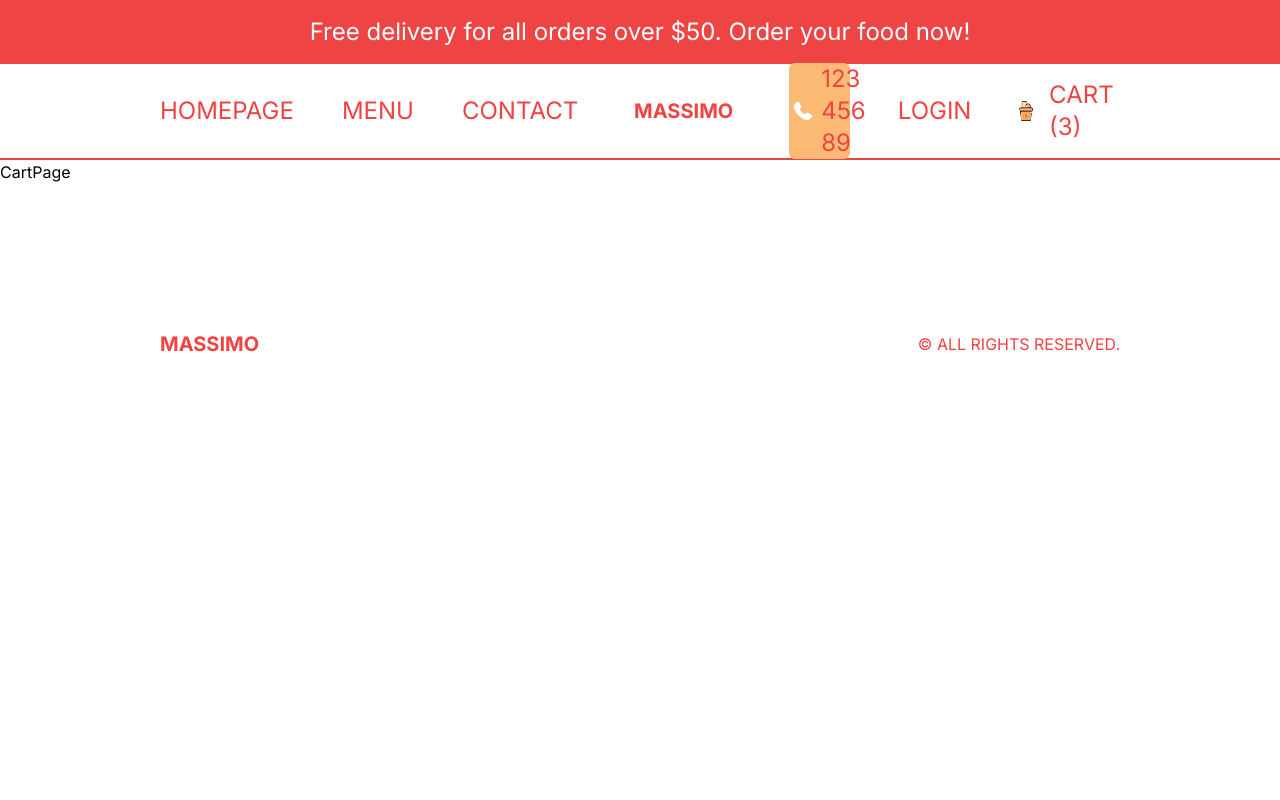
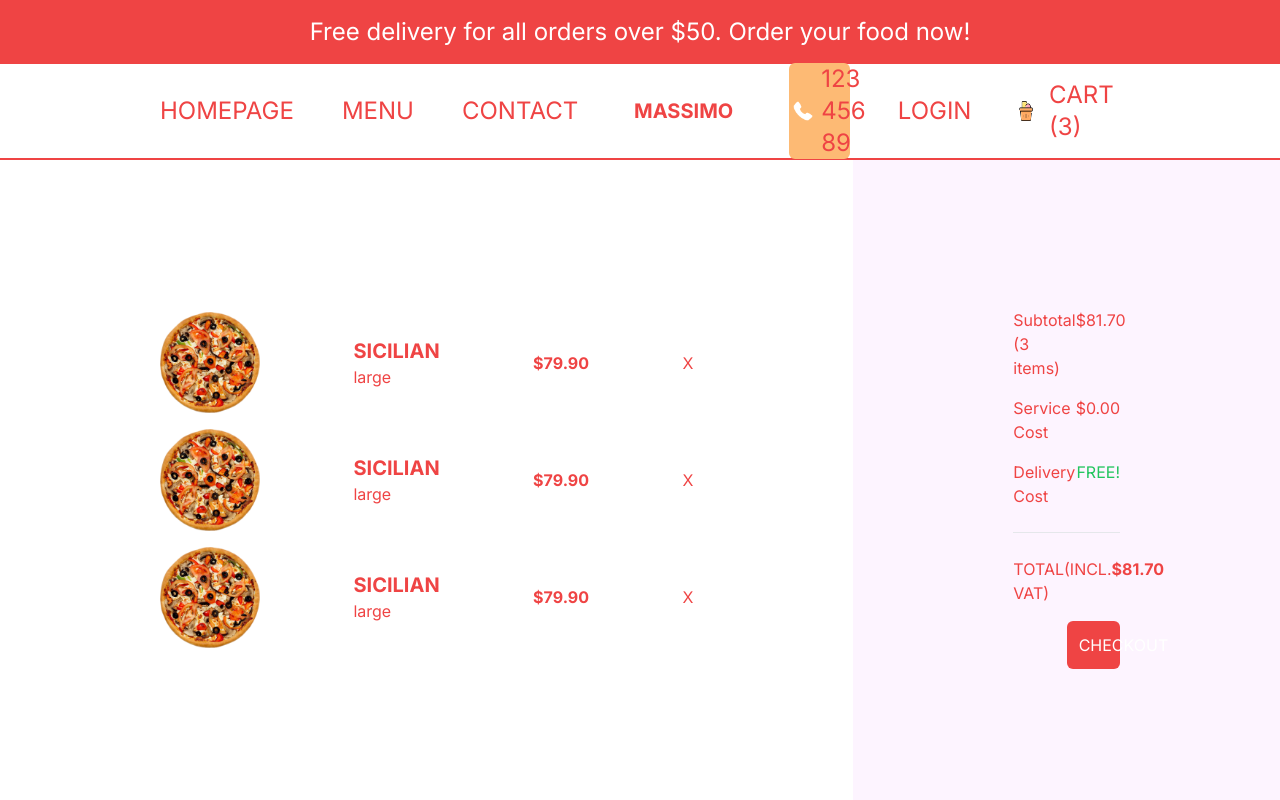
Before and after one commit to Op-Pautu/Delivery-App, a Next.js app: page /cart in a window 1280 px wide. Shown: the top 800 px of the page. Built offline with nearby package versions, Linux system fonts and the light colour scheme.

Commit message:
Add design for cart page

```diff
--- a/src/app/cart/page.tsx
+++ b/src/app/cart/page.tsx
@@ -1,8 +1,64 @@
+import Image from 'next/image'
 import React from 'react'
 
 const CartPage = () => {
   return (
-    <div>CartPage</div>
+    <div className='h-[calc(100vh-6rem)] md:h-[calc(100vh-9rem)] flex flex-col text-red-500 lg:flex-row '>
+      {/* PRODUCTS CONTAINER */}
+      <div className="h-1/2 p-4 flex flex-col justify-center overflow-scroll lg:h-full lg:w-2/3 2xl:w-1/2 lg:px-20 xl:px-40 lg:overflow-hidden">
+        {/* SINGLE ITEM */}
+        <div className='flex items-center justify-between mb-4'>
+          <Image src="/temporary/p1.png" alt='' width={100} height={100}/>
+          <div>
+            <h1 className='uppercase text-xl font-bold'>sicilian</h1>
+            <span>large</span>
+          </div>
+          <h2 className='font-bold'>$79.90</h2>
+          <span className='cursor-pointer'>X</span>
+        </div>
+        {/* SINGLE ITEM */}
+        <div className='flex items-center justify-between mb-4'>
+          <Image src="/temporary/p1.png" alt='' width={100} height={100}/>
+          <div>
+            <h1 className='uppercase text-xl font-bold'>sicilian</h1>
+            <span>large</span>
+          </div>
+          <h2 className='font-bold'>$79.90</h2>
+          <span className='cursor-pointer'>X</span>
+        </div>
+        {/* SINGLE ITEM */}
+        <div className='flex items-center justify-between mb-4'>
+          <Image src="/temporary/p1.png" alt='' width={100} height={100}/>
+          <div>
+            <h1 className='uppercase text-xl font-bold'>sicilian</h1>
+            <span>large</span>
+          </div>
+          <h2 className='font-bold'>$79.90</h2>
+          <span className='cursor-pointer'>X</span>
+        </div>
+      </div>
+      {/* PAYMENT CONTAINER */}
+      <div className="h-1/2 p-4 bg-fuchsia-50 flex flex-col gap-4 justify-center lg:h-full lg:w-1/3 2xl:w-1/2 lg:px-20 xl:px-40 2xl:text-2xl 2xl:gap-6">
+        <div className='flex justify-between'>
+          <span className=''>Subtotal (3 items)</span>
+          <span className=''>$81.70</span>
+        </div>
+        <div className='flex justify-between'>
+          <span className=''>Service Cost</span>
+          <span className=''>$0.00</span>
+        </div>
+        <div className='flex justify-between'>
+          <span className=''>Delivery Cost</span>
+          <span className='text-green-500'>FREE!</span>
+        </div>
+        <hr className='my-2'/>
+        <div className='flex justify-between'>
+          <span className=''>TOTAL(INCL. VAT)</span>
+          <span className='font-bold'>$81.70</span>
+        </div>
+        <button className='bg-red-500 text-white p-3 rounded-md w-1/2 self-end'>CHECKOUT</button>
+      </div>
+    </div>
   )
 }
 
```
